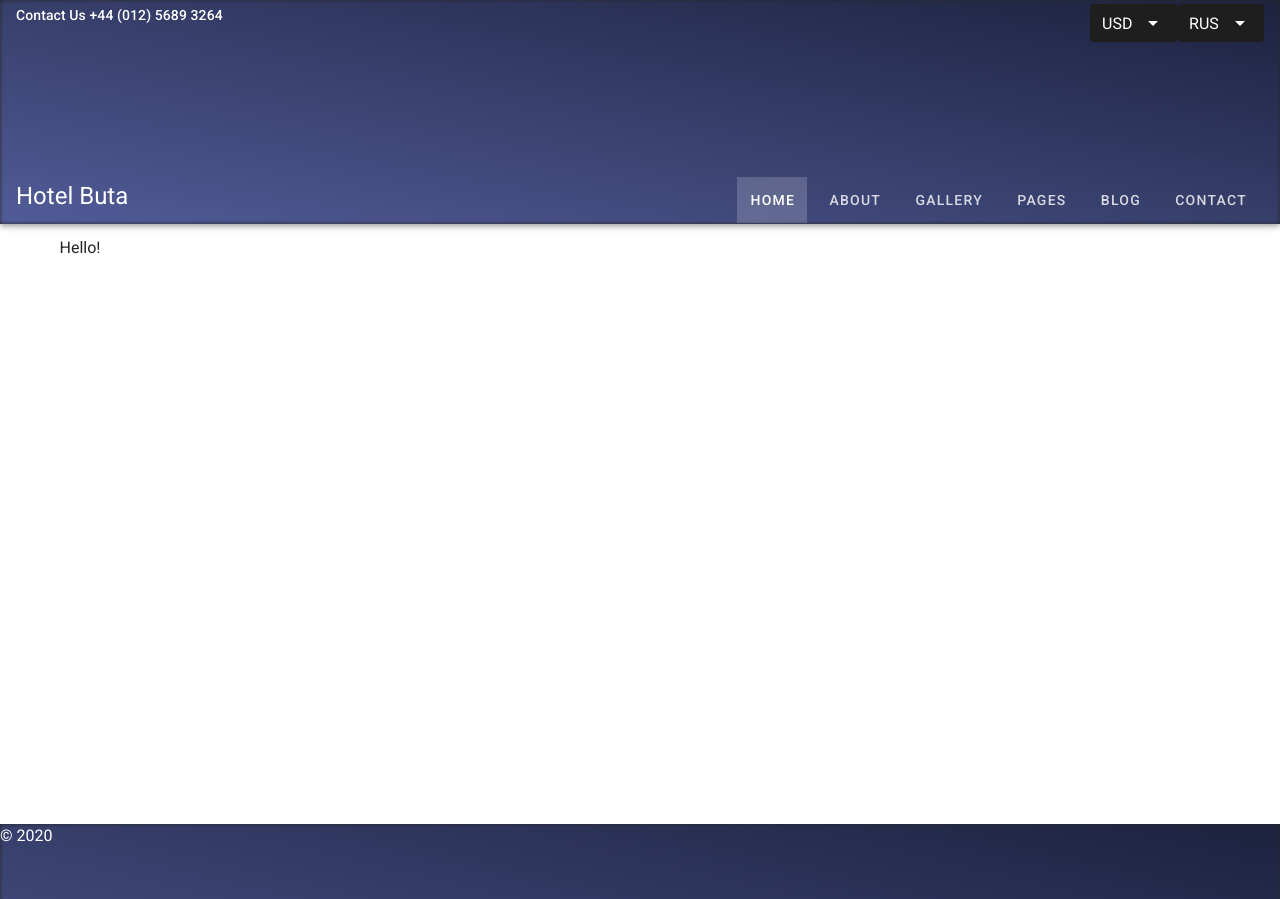
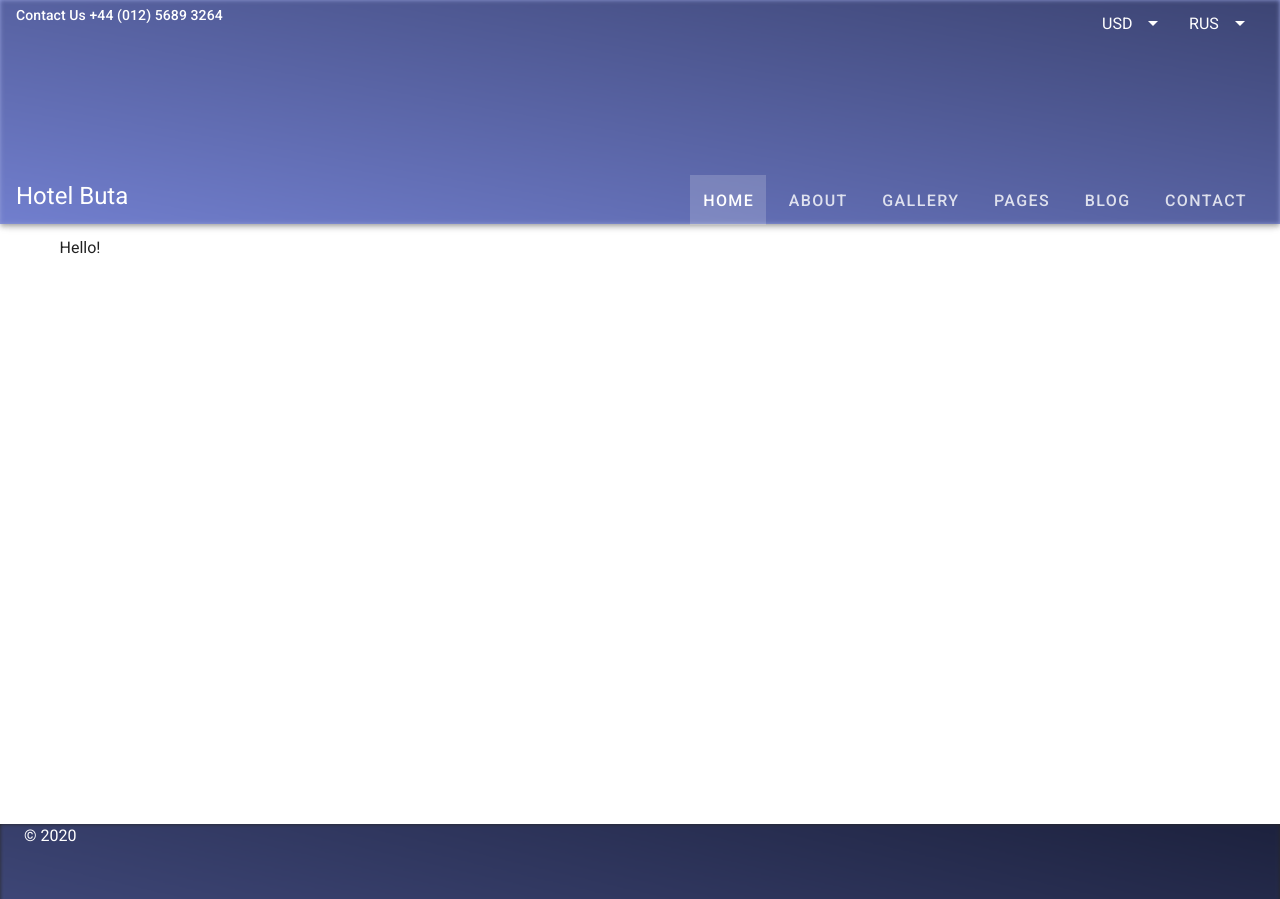
Before and after one commit to kachid/buta, a Nuxt app: page / in a window 1280 px wide. Shown: the top 899 px of the page. Built offline with nearby package versions, Linux system fonts and the light colour scheme.

Commit message:
fix some style

```diff
--- a/components/SelectLocale.vue
+++ b/components/SelectLocale.vue
@@ -1,7 +1,21 @@
 <template>
   <div class="select">
-    <v-select :items="currency" :value="currency" solo flat dense />
-    <v-select :items="language" :value="language" solo flat dense />
+    <v-select
+      :items="currency"
+      :value="currency"
+      background-color="transparent"
+      solo
+      flat
+      dense
+    />
+    <v-select
+      :items="language"
+      :value="language"
+      background-color="transparent"
+      solo
+      flat
+      dense
+    />
   </div>
 </template>
 
--- a/layouts/default.vue
+++ b/layouts/default.vue
@@ -28,9 +28,11 @@
       app
       dark
       prominent
+      color="rgba(100,115,201,.7)"
       shrink-on-scroll
       scroll-target="#scrolling-techniques-2"
       src="/hotel_pool.jpg"
+      fade-img-on-scroll
     >
       <template v-slot:img="{ props }">
         <v-img
@@ -55,6 +57,7 @@
             :to="to"
             nuxt
             exact
+            x-large
             text
             class="hidden-md-and-down"
           >
@@ -80,14 +83,18 @@
         gradient="to top right, rgba(100,115,201,.7), rgba(25,32,72,.7)"
         height="300"
       >
-        <span>&copy; 2020</span>
+        <v-row>
+          <v-col>
+            <span class="ma-6">&copy; 2020</span>
+          </v-col>
+        </v-row>
       </v-img>
     </v-footer>
   </v-app>
 </template>
 
 <script>
-import AppSelectLocale from '@/components/SelectLocale'
+import AppSelectLocale from '@@/components/SelectLocale'
 
 export default {
   components: {
```
